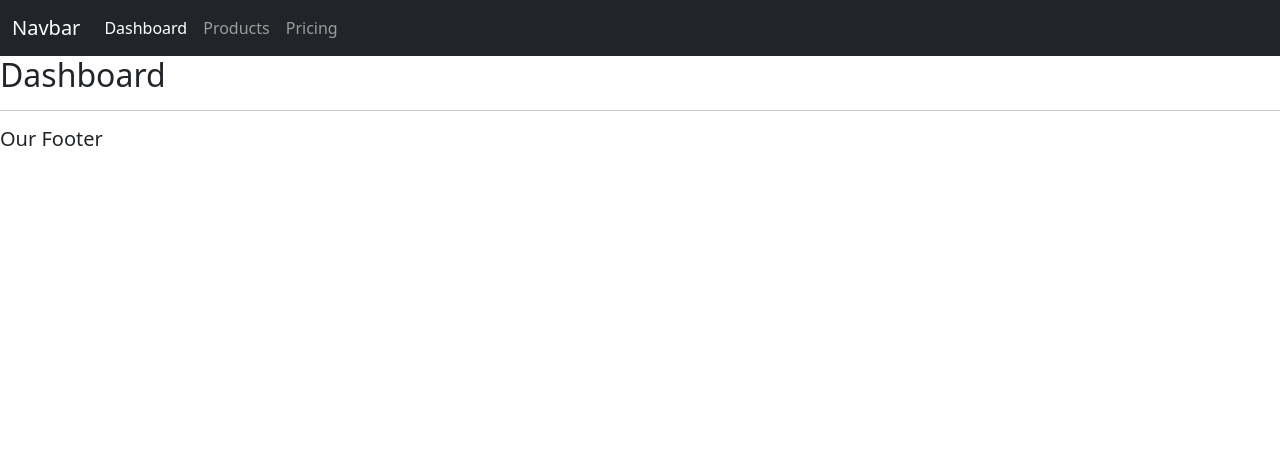
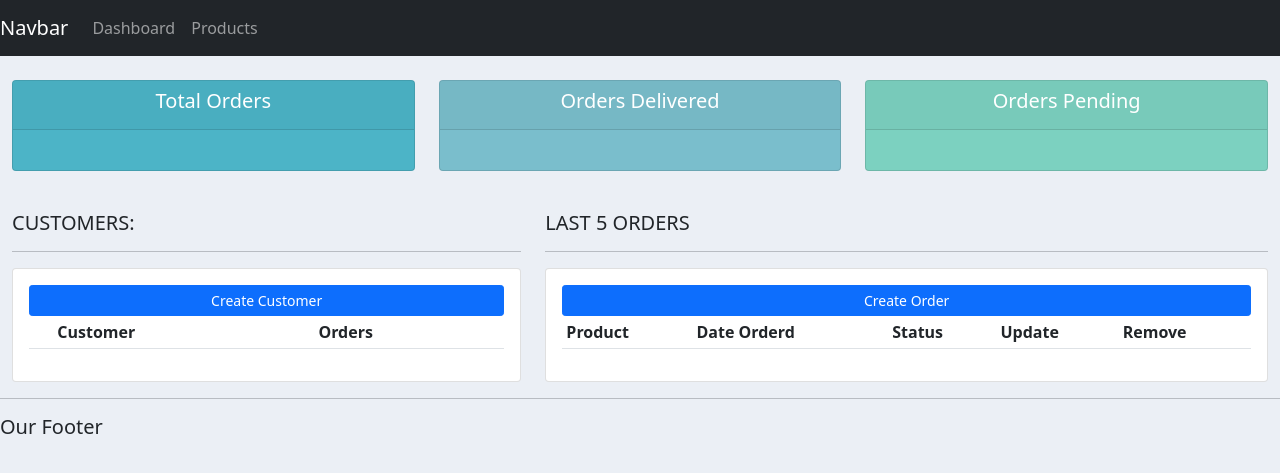
Before and after one commit to shashank725/Django-CRM, a Django app: page / in a window 1280 px wide. Shown: the top 473 px of the page. Run offline with Django 3.2, Linux system fonts and the light colour scheme; lists and menus that the app fills with data are empty; some libraries are stand-ins or nearby versions.

Commit message:
[+] Templates

```diff
--- a/customer/templates/customer/dashboard.html
+++ b/customer/templates/customer/dashboard.html
@@ -1,5 +1,46 @@
-{% extends 'customer/main.html' %}
+{%  extends 'customer/main.html' %}
 
 {% block content %}
-<h2>Dashboard</h2>
+
+{%  include 'customer/status.html' %}
+
+<br>
+
+<div class="row">
+	<div class="col-md-5">
+		<h5>CUSTOMERS:</h5>
+		<hr>
+		<div class="card card-body">
+			<a class="btn btn-primary  btn-sm btn-block" href="">Create Customer</a>
+			<table class="table table-sm">
+				<tr>
+					<th></th>
+					<th>Customer</th>
+					<th>Orders</th>
+				</tr>
+
+			</table>
+		</div>
+	</div>
+
+	<div class="col-md-7">
+		<h5>LAST 5 ORDERS</h5>
+		<hr>
+		<div class="card card-body">
+			<a class="btn btn-primary  btn-sm btn-block" href="">Create Order</a>
+			<table class="table table-sm">
+				<tr>
+					<th>Product</th>
+					<th>Date Orderd</th>
+					<th>Status</th>
+					<th>Update</th>
+					<th>Remove</th>
+				</tr>
+
+			</table>
+		</div>
+	</div>
+
+</div>
+
 {% endblock %}
--- a/customer/templates/customer/main.html
+++ b/customer/templates/customer/main.html
@@ -6,16 +6,47 @@
     <meta name="viewport" content="width=device-width, initial-scale=1.0">
     <title> CRM </title>
     <link href="https://cdn.jsdelivr.net/npm/bootstrap@5.0.2/dist/css/bootstrap.min.css" rel="stylesheet" integrity="sha384-EVSTQN3/azprG1Anm3QDgpJLIm9Nao0Yz1ztcQTwFspd3yD65VohhpuuCOmLASjC" crossorigin="anonymous">
+    <style>
+		#logo{
+		}
+
+		body{
+			background-color: #ebeff5;
+		}
+
+
+		#total-orders{
+			background-color: #4cb4c7;
+		}
+
+
+		#orders-delivered{
+			background-color: #7abecc;
+		}
+
+		#orders-pending{
+			background-color: #7CD1C0;
+		}
+	</style>
 </head>
 <body>
     {% include 'customer/navbar.html' %}
 
+    <div class="container-fluid">
     {% block content %}
+
     {% endblock %}
+    </div>
+
     <hr>
     <h5>Our Footer</h5>
 
+    <script src="https://code.jquery.com/jquery-3.3.1.slim.min.js" integrity="sha384-q8i/X+965DzO0rT7abK41JStQIAqVgRVzpbzo5smXKp4YfRvH+8abtTE1Pi6jizo" crossorigin="anonymous"></script>
+    <script src="https://cdnjs.cloudflare.com/ajax/libs/popper.js/1.14.7/umd/popper.min.js" integrity="sha384-UO2eT0CpHqdSJQ6hJty5KVphtPhzWj9WO1clHTMGa3JDZwrnQq4sF86dIHNDz0W1" crossorigin="anonymous"></script>
+    <script src="https://stackpath.bootstrapcdn.com/bootstrap/4.3.1/js/bootstrap.min.js" integrity="sha384-JjSmVgyd0p3pXB1rRibZUAYoIIy6OrQ6VrjIEaFf/nJGzIxFDsf4x0xIM+B07jRM" crossorigin="anonymous"></script>
 
-    <script src="https://cdn.jsdelivr.net/npm/bootstrap@5.0.2/dist/js/bootstrap.bundle.min.js" integrity="sha384-MrcW6ZMFYlzcLA8Nl+NtUVF0sA7MsXsP1UyJoMp4YLEuNSfAP+JcXn/tWtIaxVXM" crossorigin="anonymous"></script>
 </body>
+
+
+
 </html>
--- a/customer/templates/customer/navbar.html
+++ b/customer/templates/customer/navbar.html
@@ -1,21 +1,16 @@
 <nav class="navbar navbar-expand-lg navbar-dark bg-dark">
-    <div class="container-fluid">
   <a class="navbar-brand" href="#">Navbar</a>
-      <button class="navbar-toggler" type="button" data-bs-toggle="collapse" data-bs-target="#navbarNav" aria-controls="navbarNav" aria-expanded="false" aria-label="Toggle navigation">
+  <button class="navbar-toggler" type="button" data-toggle="collapse" data-target="#navbarNav" aria-controls="navbarNav" aria-expanded="false" aria-label="Toggle navigation">
     <span class="navbar-toggler-icon"></span>
   </button>
   <div class="collapse navbar-collapse" id="navbarNav">
     <ul class="navbar-nav">
-          <li class="nav-item">
-            <a class="nav-link active" aria-current="page" href="#">Dashboard</a>
+      <li class="nav-item active">
+        <a class="nav-link" href="#">Dashboard</a>
       </li>
       <li class="nav-item">
         <a class="nav-link" href="#">Products</a>
       </li>
-          <li class="nav-item">
-            <a class="nav-link" href="#">Pricing</a>
-          </li>
     </ul>
   </div>
-    </div>
 </nav>
--- /dev/null
+++ b/customer/templates/customer/status.html
@@ -0,0 +1,42 @@
+<br>
+
+<div class="row">
+	<div class="col">
+		<div class="col-md">
+			<div class="card text-center text-white  mb-3" id="total-orders">
+			  	<div class="card-header">
+			  		<h5 class="card-title">Total Orders</h5>
+			  	</div>
+			  	<div class="card-body">
+			    	<h3 class="card-title"></h3>
+			  	</div>
+			</div>
+		</div>
+	</div>
+
+	<div class="col">
+		<div class="col-md">
+			<div class="card text-center text-white  mb-3" id="orders-delivered">
+			  	<div class="card-header">
+			  		<h5 class="card-title">Orders Delivered</h5>
+			  	</div>
+			  	<div class="card-body">
+			    	<h3 class="card-title"></h3>
+			  	</div>
+			</div>
+		</div>
+	</div>
+
+	<div class="col">
+		<div class="col-md">
+			<div class="card text-center text-white  mb-3" id="orders-pending">
+			  	<div class="card-header">
+			  		<h5 class="card-title">Orders Pending</h5>
+			  	</div>
+			  	<div class="card-body">
+			    	<h3 class="card-title"></h3>
+			  	</div>
+			</div>
+		</div>
+	</div>
+</div>
--- a/customer/urls.py
+++ b/customer/urls.py
@@ -4,6 +4,6 @@ from . import views
 app_name='customer'
 urlpatterns = [
     path('', views.home, name='home'),
-    path('', views.home, name='home'),
-    path('', views.home, name='home'),
+    path('products/', views.products, name='products'),
+    path('customer/', views.customer, name='customer'),
 ]
```
Also changed, not shown: customer/templates/customer/customer.html (+71 -0 lines), customer/templates/customer/products.html (+25 -11 lines), 1 other file. Lines whose indentation alone changed are shown as unchanged.
